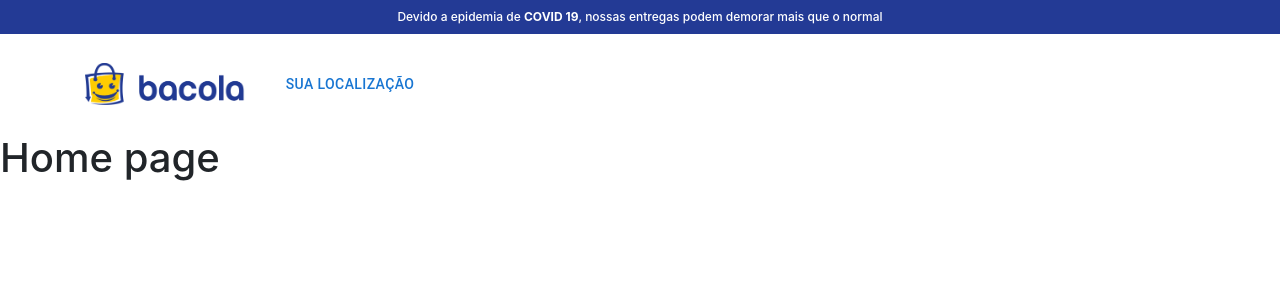
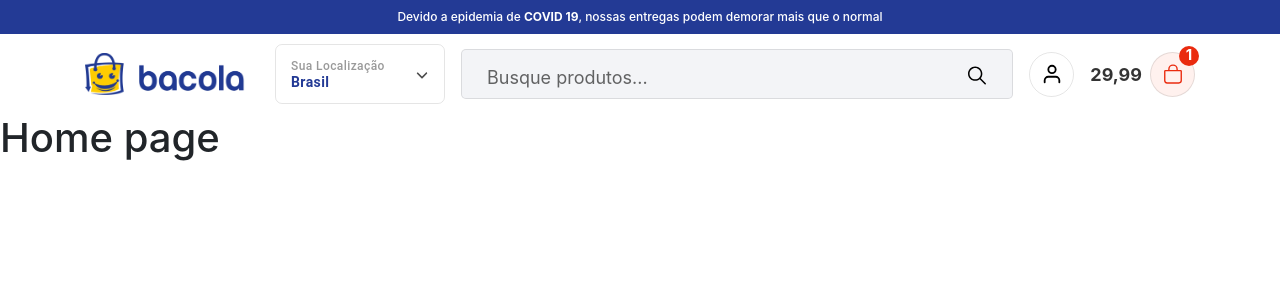
Before and after one commit to tligor/ecommerce_fullstack, a React (Create React App) app: page / in a window 1280 px wide. Shown: the top 300 px of the page. Built offline with nearby package versions, Linux system fonts and the light colour scheme.

Commit message:
finalizações no header, acrescentado logo, seleção de idioma, barra de pesquisa, painel de usuário e carrinho de compras

```diff
--- /dev/null
+++ b/src/Components/CountryDropDown/index.js
@@ -0,0 +1,21 @@
+import { Label, Country, CountryDropDownS } from "./styles.ts";
+import { FaAngleDown } from "react-icons/fa6";
+import Button from "@mui/material/Button";
+
+const CountryDropDown = () => {
+  return (
+    <CountryDropDownS>
+      <Button className="countryDrop">
+        <div className="info d-flex flex-column">
+          <Label className="label">Sua localização</Label>
+          <Country className="name">Brasil</Country>
+        </div>
+        <span className="ml-auto">
+          <FaAngleDown />
+        </span>
+      </Button>
+    </CountryDropDownS>
+  );
+};
+
+export default CountryDropDown;
--- /dev/null
+++ b/src/Components/CountryDropDown/styles.ts
@@ -0,0 +1,24 @@
+import styled from "styled-components";
+
+export const Label = styled.span`
+    font-size: 12px;
+    text-transform: capitalize;
+    color: rgba(0,0,0,0.4);
+    line-height: 16px;
+`
+
+export const Country = styled.span`
+    font-size: 14px;
+    text-transform: capitalize;
+    color: #233a95;
+    font-weight: 700;
+    line-height: 16px;
+`
+
+export const CountryDropDownS = styled.div`
+
+
+.ml-auto > svg{
+    opacity: .7;
+}
+`
--- a/src/Components/Header/index.js
+++ b/src/Components/Header/index.js
@@ -1,6 +1,20 @@
-import {Anuncio, HeaderWrapper, HeaderStl, LogoLink, BotaoCountry} from './styles.ts';
-import logo from '../../assets/images/logo.png'
-import Button from '@mui/material/Button'
+import {
+  Anuncio,
+  HeaderWrapper,
+  HeaderStl,
+  LogoLink,
+  SeletorCountry,
+  HeaderSearch,
+  HeaderUsuario,
+  HeaderCarrinho,
+  Contador,
+} from "./styles.ts";
+import logo from "../../assets/images/logo.png";
+import CountryDropDown from "../CountryDropDown/index.js";
+import { IoIosSearch } from "react-icons/io";
+import { FiUser } from "react-icons/fi";
+import { IoBagOutline } from "react-icons/io5";
+import Button from "@mui/material/Button";
 
 const Header = () => {
   return (
@@ -8,25 +22,51 @@ const Header = () => {
       <div className="top-strip">
         <div className="container">
           <Anuncio>
-                        Devido a epidemia de <b>COVID 19</b>, nossas entregas podem demorar mais que o normal
+            Devido a epidemia de <b>COVID 19</b>, nossas entregas podem demorar
+            mais que o normal
           </Anuncio>
         </div>
       </div>
 
       <HeaderStl>
-                <div className='container'>
-                    <div className='row'>
-                        <div className='logoWrapper col-sm-2 align-items-center'>
-                            <LogoLink to={'/'}>
+        <div className="container">
+          <div className="row">
+            <div className="logoWrapper col-sm-2 align-items-center">
+              <LogoLink to={"/"}>
                 <img src={logo} alt="logo" />
               </LogoLink>
             </div>
-                        <BotaoCountry className='col-sm-10 d-flex align-items-center'>
-                            <Button className='countryDrop'>
-                                Sua localização
+            <SeletorCountry className="col-sm-10 d-flex align-items-center">
+              <CountryDropDown />
+
+              {/*Busca do Header começa aqui*/}
+
+              <HeaderSearch className="ml-3 mr-3">
+                <input type="text" placeholder="Busque produtos..." />
+                <Button>
+                  <IoIosSearch />
                 </Button>
+              </HeaderSearch>
 
-                        </BotaoCountry>
+              {/*Busca do Header termina aqui*/}
+
+              <HeaderUsuario className="d-flex align-items-center ml-auto">
+                <Button className="circle mr-3">
+                  <FiUser />
+                </Button>
+                <HeaderCarrinho className="ml-auto">
+                  <span>29,99</span>
+                  <div className="position-relative ml-2">
+                    <Button className="circle">
+                      <IoBagOutline />
+                    </Button>
+                    <Contador>
+                      <span>1</span>
+                    </Contador>
+                  </div>
+                </HeaderCarrinho>
+              </HeaderUsuario>
+            </SeletorCountry>
           </div>
         </div>
       </HeaderStl>
--- a/src/Components/Header/styles.ts
+++ b/src/Components/Header/styles.ts
@@ -44,11 +44,112 @@ export const LogoLink = styled(Link)`
     }
 `;
 
-export const BotaoCountry = styled.div`
+export const SeletorCountry = styled.div`
 
     .countryDrop{
-        min-width: 150px;
-        width: 150px;
-        height: 80px;
+        min-width: 170px;
+        width: 170px;
+        height: 60px;
+        color: #000;
+        border: 1px solid rgba(0,0,0,0.1);
+        border-radius: 7px;
+        text-align: left;
+        justify-content: flex-start;
+        padding: 10px 15px;
     }
 `
+
+export const HeaderSearch = styled.div`
+        width: 60%;
+        height: 50px;
+        background: #f3f4f7;
+        padding: 5px;
+        position: relative;
+        border-radius: 5px;
+        border: 1px solid rgba(0,0,0,.1);
+
+        input{
+            background: transparent;
+            outline: none;
+            font-size: 18px;
+            color: rgba(0,0,0,.7);
+            width: 100%;
+            height: 45px;
+            border: 0px;
+            padding: 0px 20px;
+
+            &::-webkit-input-placeholder{
+                color: rgba(0,0,0,.6);
+            }
+        }
+
+        button{
+            position: absolute;
+            top: 5px;
+            right: 15px;
+            z-index: 100;
+            min-width: 40px;
+            height: 40px;
+            width: 40px;
+            border-radius: 50%;
+            color: #000;
+
+
+            svg{
+                font-size: 25px;
+            }
+        }
+`
+
+export const HeaderUsuario = styled.div`
+
+    .circle{
+        align-items: center;
+        justify-content: center;
+        min-width: 45px;
+        height: 45px;
+        width: 45px;
+        border-radius: 50%;
+        border: 1px solid rgba(0,0,0,.1);
+        color: #000;
+
+        svg{
+            font-size: 22px;
+        }
+    }
+`
+
+export const HeaderCarrinho = styled.div`
+    width: 100%;
+    display: flex;
+    align-items: center;
+    span{
+        font-size: 18px;
+        color: rgba(0,0,0,.8);
+        font-weight: 700;
+    }
+    button{
+        background: #fff1ee;
+
+        svg{
+            color: #ea2b0f
+        }
+    }
+`
+export const Contador = styled.span`
+    display: flex;
+    align-items: center;
+    justify-content: center;
+    position: absolute;
+    top: -6px;
+    right: -4px;
+    background: #ea2b0f;
+    border-radius: 50%;
+    width: 20px;
+    height: 20px;
+
+    span{
+        color: white;
+        font-size: 15px;
+    }
+`
```
Also changed, not shown: src/App.css (line endings or trailing spaces), 1 other file (tests, documents, lock files or other folders). Lines whose indentation alone changed are shown as unchanged.
